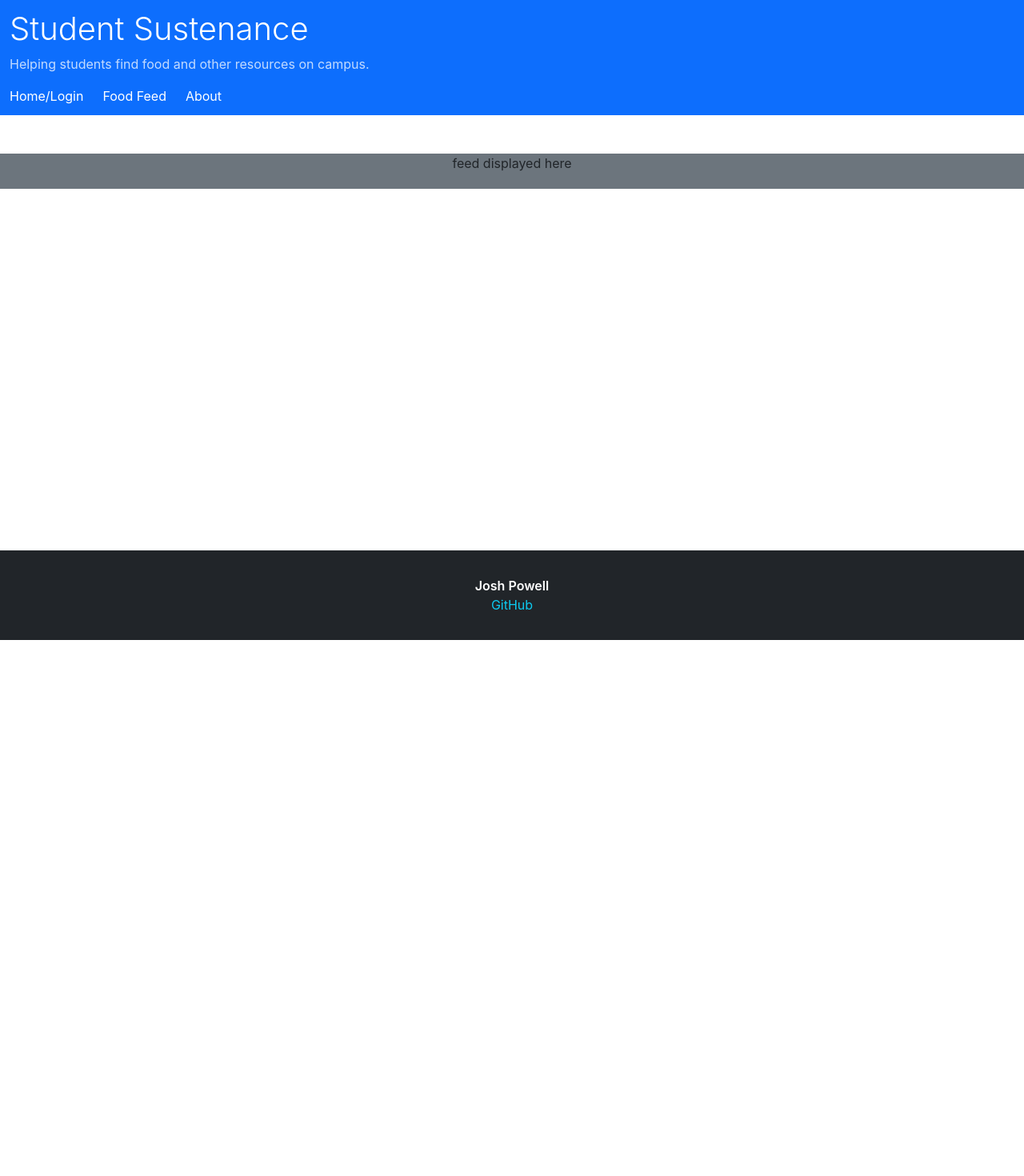
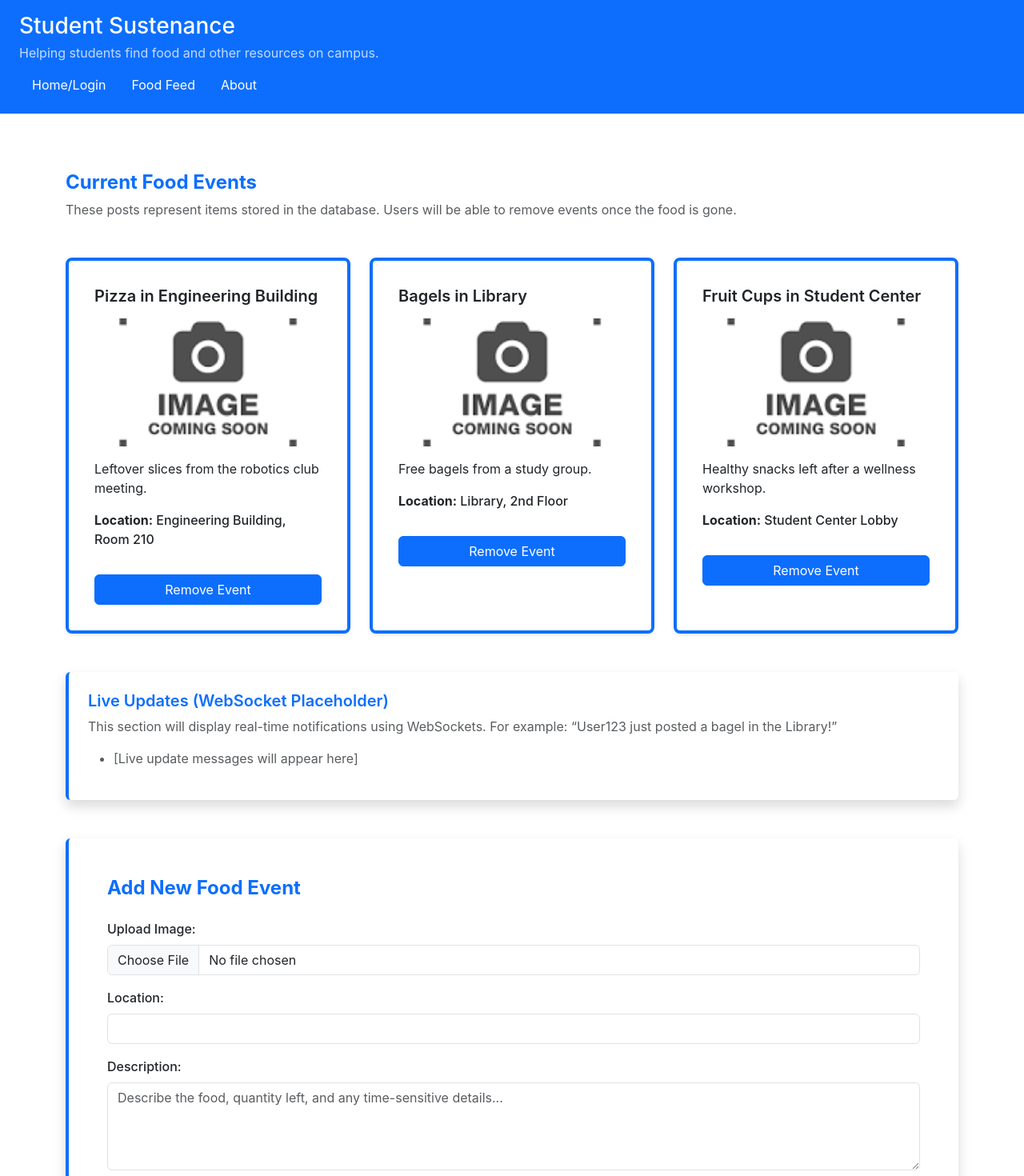
Before and after one commit to powjosh04/startup, a React (Vite) app: page /feed in a window 1280 px wide. Shown: the top 1470 px of the page at 80% size. Before the commit the page ends 800 px from the top, so only its background shows below. Built offline with nearby package versions, Linux system fonts and the light colour scheme.

Commit message:
Created feed and login page in jsx and added the bootstrap + html

```diff
--- a/src/app.css
+++ b/src/app.css
@@ -3,99 +3,57 @@ main {
   padding-bottom: 20px;
 }
 
-/* Class selector */
+/* Card styling */
 .card {
   background-color: white;
-  padding: 1rem; /* same as p-4 */
-  border-radius: 0.5rem; /* same as rounded */
-  box-shadow: 0 1px 3px rgba(0,0,0,0.1); /* same as shadow */
-  border: 2px solid #1ABC9C; /* your accent color */
+  padding: 1rem;
+  border-radius: 0.5rem;
+  box-shadow: 0 1px 3px rgba(0,0,0,0.1);
+  border: 2px solid #1ABC9C;
 }
 
-
+/* Username display */
 #username-display {
   font-weight: bold;
   color: #2A6FDB;
 }
 
-/* Pseudo selector */
+/* Button hover */
 button:hover {
-  transform: scale(1.02); /* small zoom effect */
+  transform: scale(1.02);
   transition: transform 0.15s ease;
 }
 
+/* Global font */
 body {
-    font-family: 'Inter', sans-serif;
+  font-family: 'Inter', sans-serif;
 }
 
-/* Page wrapper */
+/* Footer */
+.app-footer {
+  background-color: #212529;
+  color: white;
+  padding: 2rem 0;
+  text-align: center;
+}
+
+.app-footer a {
+  color: #0dcaf0;
+  text-decoration: none;
+}
+
+.app-footer a:hover {
+  text-decoration: underline;
+}
+
 .page {
   min-height: 100vh;
   display: flex;
   flex-direction: column;
 }
 
-/* Header */
-.app-header {
-  background-color: #0d6efd;
-  color: white;
-  padding: 0.75rem 0; /* compact */
-  text-align: left;
-}
-
-.app-title {
-  font-size: 1.5rem;   /* smaller than display-6 */
-  font-weight: 700;
-  margin: 0;
-}
-
-
-.app-header a {
-  color: white;
-  text-decoration: none;
-}
-
-
-.app-header .nav-links {
-  display: flex;
-  gap: 1.5rem;
-  list-style: none;
-  padding: 0;
-  margin: 1rem 0 0 0;
-  justify-content: flex-start;  /* <-- ensures left alignment */
-}
-
-.app-header a:hover {
-  text-decoration: underline;
-}
-
-/* Main content */
 .app-main {
   flex-grow: 1;
-  padding: 3rem 0;
+  padding-top: 2rem;
+  padding-bottom: 2rem;
 }
-
-/* Content card */
-.content-card {
-  background: white;
-  padding: 2rem;
-  border-radius: 12px;
-  box-shadow: 0 2px 8px rgba(0,0,0,0.1);
-}
-
-/* Footer */
-.app-footer {
-  background-color: #212529; /* Bootstrap dark */
-  color: white;
-  padding: 2rem 0;
-  text-align: center;
-}
-
-.app-footer a {
-  color: #0dcaf0; /* Bootstrap info */
-  text-decoration: none;
-}
-
-.app-footer a:hover {
-  text-decoration: underline;
-}
--- a/src/app.jsx
+++ b/src/app.jsx
@@ -7,41 +7,50 @@ import { Login } from './login/login';
 import { Feed } from "./feed/feed.jsx";
 import { About } from './about/about';
 
-
 export default function App() {
   return (
     <BrowserRouter>
       <div className="page">
 
-      <header className="app-header">
-          <div className="container-fluid">
-          <h1 className="display-6">Student Sustenance</h1>
-          <p className="opacity-75">
+        {/* HEADER */}
+        <header className="bg-primary text-white py-3">
+          <div className="container-fluid px-4">
+            <h1 className="h3 mb-1">Student Sustenance</h1>
+            <p className="mb-2 opacity-75">
               Helping students find food and other resources on campus.
             </p>
 
-          <ul className="nav-links">
-            <li><NavLink to="/">Home/Login</NavLink></li>
-            <li><NavLink to="/feed">Food Feed</NavLink></li>
-            <li><NavLink to="/about">About</NavLink></li>
+            <nav>
+              <ul className="nav">
+                <li className="nav-item">
+                  <NavLink className="nav-link text-white" to="/">Home/Login</NavLink>
+                </li>
+                <li className="nav-item">
+                  <NavLink className="nav-link text-white" to="/feed">Food Feed</NavLink>
+                </li>
+                <li className="nav-item">
+                  <NavLink className="nav-link text-white" to="/about">About</NavLink>
+                </li>
               </ul>
-
+            </nav>
           </div>
         </header>
 
-      <main className="app-main">
+        {/* MAIN */}
+        <main className="app-main container-fluid py-4 px-4">
           <Routes>
-            <Route path='/' element={<Login />} exact />
-            <Route path='/feed' element={<Feed />} />
-            <Route path='/about' element={<About />} />
-            <Route path='*' element={<NotFound />} />
+            <Route path="/" element={<Login />} />
+            <Route path="/feed" element={<Feed />} />
+            <Route path="/about" element={<About />} />
+            <Route path="*" element={<NotFound />} />
           </Routes>
         </main>
 
-      <footer className="app-footer">
-        <div className="container">
+        {/* FOOTER */}
+        <footer className="bg-dark text-white py-4">
+          <div className="container-fluid px-4 text-center">
             <span className="fw-semibold">Josh Powell</span><br />
-          <a href="https://github.com/powjosh04/startup/">GitHub</a>
+            <a href="https://github.com/powjosh04/startup/" className="text-info">GitHub</a>
           </div>
         </footer>
 
@@ -51,5 +60,10 @@ export default function App() {
 }
 
 function NotFound() {
-  return <main className="container-fluid bg-secondary text-center">404: Return to sender. Address unknown.</main>;
+  return (
+    <div className="container-fluid py-5 px-4 text-center bg-secondary text-white">
+      <h2>404</h2>
+      <p>Return to sender. Address unknown.</p>
+    </div>
+  );
 }
--- a/src/feed/feed.jsx
+++ b/src/feed/feed.jsx
@@ -2,8 +2,151 @@ import React from 'react';
 
 export function Feed() {
   return (
-    <main className="container-fluid bg-secondary text-center">
-      <div>feed displayed here</div>
-    </main>
+    <main className="app-main container-fluid py-5">
+  <div className="container">
+
+    {/* DATABASE PLACEHOLDER */}
+    <section className="mb-5">
+      <h2 className="h4 fw-bold text-primary mb-2">Current Food Events</h2>
+      <p className="text-muted">
+        These posts represent items stored in the database.
+        Users will be able to remove events once the food is gone.
+      </p>
+    </section>
+
+    {/* POSTS GRID */}
+    <section className="row g-4 mb-5">
+
+      {/* Post 1 */}
+      <article className="col-12 col-sm-6 col-lg-4">
+        <div className="card shadow-sm border-start border-4 border-primary h-100">
+          <div className="card-body">
+            <h3 className="h5 fw-semibold mb-3">Pizza in Engineering Building</h3>
+            <img
+              src="placeholder.png"
+              alt="Free Leftover Pizza in box"
+              className="img-fluid rounded mb-3"
+              style={{ height: "160px", objectFit: "cover", width: "100%" }}
+            />
+            <p>Leftover slices from the robotics club meeting.</p>
+            <p className="fw-medium mt-2">
+              <strong>Location:</strong> Engineering Building, Room 210
+            </p>
+            <button className="btn btn-primary mt-3 w-100">
+              Remove Event
+            </button>
+          </div>
+        </div>
+      </article>
+
+      {/* Post 2 */}
+      <article className="col-12 col-sm-6 col-lg-4">
+        <div className="card shadow-sm border-start border-4 border-primary h-100">
+          <div className="card-body">
+            <h3 className="h5 fw-semibold mb-3">Bagels in Library</h3>
+            <img
+              src="placeholder.png"
+              alt="Free Bagels on table"
+              className="img-fluid rounded mb-3"
+              style={{ height: "160px", objectFit: "cover", width: "100%" }}
+            />
+            <p>Free bagels from a study group.</p>
+            <p className="fw-medium mt-2">
+              <strong>Location:</strong> Library, 2nd Floor
+            </p>
+            <button className="btn btn-primary mt-3 w-100">
+              Remove Event
+            </button>
+          </div>
+        </div>
+      </article>
+
+      {/* Post 3 */}
+      <article className="col-12 col-sm-6 col-lg-4">
+        <div className="card shadow-sm border-start border-4 border-primary h-100">
+          <div className="card-body">
+            <h3 className="h5 fw-semibold mb-3">Fruit Cups in Student Center</h3>
+            <img
+              src="placeholder.png"
+              alt="Free Fruit Cups on table"
+              className="img-fluid rounded mb-3"
+              style={{ height: "160px", objectFit: "cover", width: "100%" }}
+            />
+            <p>Healthy snacks left after a wellness workshop.</p>
+            <p className="fw-medium mt-2">
+              <strong>Location:</strong> Student Center Lobby
+            </p>
+            <button className="btn btn-primary mt-3 w-100">
+              Remove Event
+            </button>
+          </div>
+        </div>
+      </article>
+
+    </section>
+
+    {/* WEBSOCKET PLACEHOLDER */}
+    <section className="mb-5 bg-white p-4 rounded shadow border-start border-4 border-primary">
+      <h2 className="h5 fw-semibold text-primary mb-2">Live Updates (WebSocket Placeholder)</h2>
+      <p className="text-muted">
+        This section will display real-time notifications using WebSockets.
+        For example: “User123 just posted a bagel in the Library!”
+      </p>
+      <ul className="mt-3 text-muted">
+        <li>[Live update messages will appear here]</li>
+      </ul>
+    </section>
+
+    {/* ADD EVENT FORM */}
+    <section className="bg-white p-4 p-md-5 rounded shadow border-start border-4 border-primary">
+      <h2 className="h4 fw-bold text-primary mb-4">Add New Food Event</h2>
+
+      <form method="post" action="feed.html">
+
+        <div className="mb-3">
+          <label htmlFor="event-image" className="form-label fw-medium">Upload Image:</label>
+          <input
+            type="file"
+            id="event-image"
+            name="event-image"
+            accept="image/*"
+            required
+            className="form-control"
+          />
+        </div>
+
+        <div className="mb-3">
+          <label htmlFor="event-location" className="form-label fw-medium">Location:</label>
+          <input
+            type="text"
+            id="event-location"
+            name="event-location"
+            required
+            className="form-control"
+          />
+        </div>
+
+        <div className="mb-3">
+          <label htmlFor="event-description" className="form-label fw-medium">Description:</label>
+          <textarea
+            id="event-description"
+            name="event-description"
+            required
+            className="form-control"
+            rows="4"
+            placeholder="Describe the food, quantity left, and any time-sensitive details..."
+          ></textarea>
+        </div>
+
+        <button type="submit" className="btn btn-primary w-100 py-2">
+          Add Event
+        </button>
+
+      </form>
+    </section>
+
+  </div>
+</main>
+
   );
 }
--- a/src/login/login.jsx
+++ b/src/login/login.jsx
@@ -2,8 +2,47 @@ import React from 'react';
 
 export function Login() {
   return (
-    <main className="container-fluid bg-secondary text-center">
-      <div>login displayed here</div>
+    <main className="app-main container-fluid d-flex justify-content-center align-items-center py-5">
+      <section className="bg-white p-4 p-md-5 rounded shadow w-100" style={{ maxWidth: "500px" }}>
+
+        <h2 id="username-display" className="h4 mb-4 text-primary fw-bold">
+          Login
+        </h2>
+
+        <form method="post" action="feed.html">
+
+          <div className="mb-3">
+            <label htmlFor="username" className="form-label fw-medium">Username:</label>
+            <input
+              type="text"
+              id="username"
+              name="username"
+              required
+              className="form-control border-primary"
+            />
+          </div>
+
+          <div className="mb-3">
+            <label htmlFor="password" className="form-label fw-medium">Password:</label>
+            <input
+              type="password"
+              id="password"
+              name="password"
+              required
+              className="form-control border-primary"
+            />
+          </div>
+
+          <button
+            type="submit"
+            className="btn btn-primary w-100 py-2"
+          >
+            Login
+          </button>
+
+        </form>
+
+      </section>
     </main>
   );
 }
```
Lines whose indentation alone changed are shown as unchanged.
